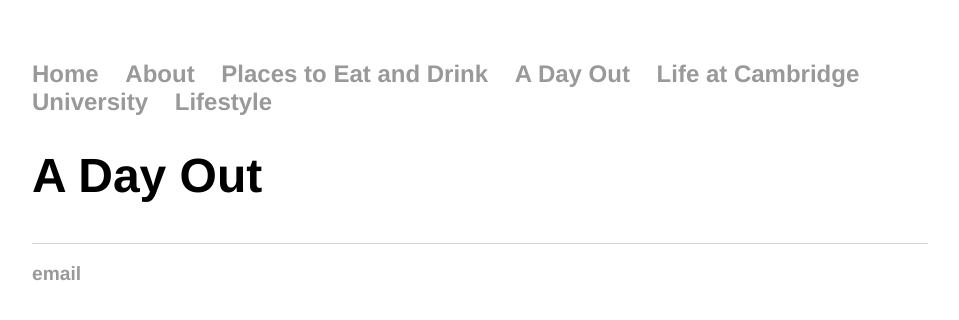
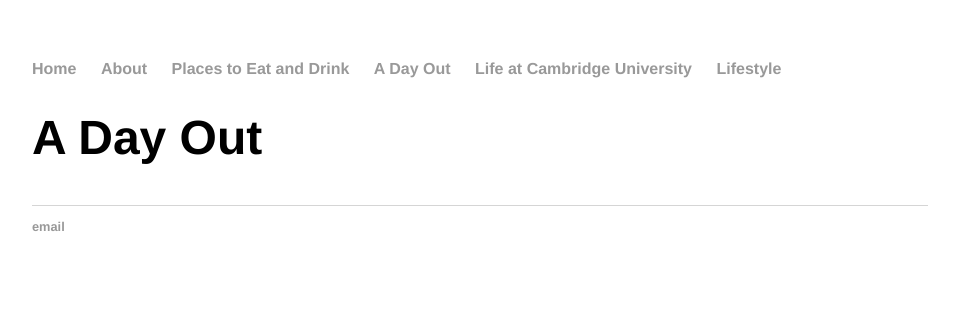
Before and after one commit to dwj26/dwj26.github.io, a Jekyll site: the page built from adayout/index.html, in a window 1280 px wide. Shown: the top 320 px of the page, without its empty margins (160-1119 px from the left). Built offline with Jekyll 4.4.1, drawn with Linux system fonts in a browser that asks for light colours.

Commit message:
Update main.css

```diff
--- a/css/main.css
+++ b/css/main.css
@@ -7,7 +7,6 @@ nav ul, footer ul {
     padding: 0px;
     list-style: none;
     font-weight: bold;
-    font-size: 1.5em
 }
 nav ul li, footer ul li {
     display: inline;
@@ -46,3 +45,7 @@ ul.posts {
 ul.posts li {
     list-style: none;
 }
+
+li.posts {
+    font-size: 1.5em
+}
```
